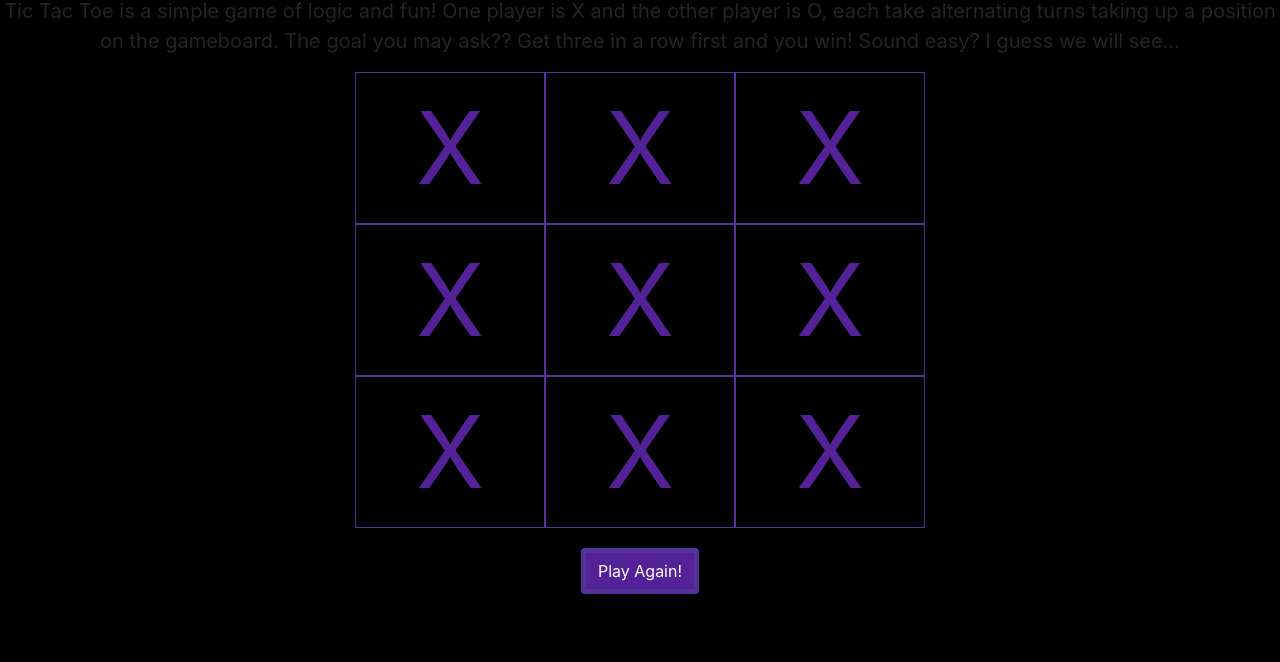
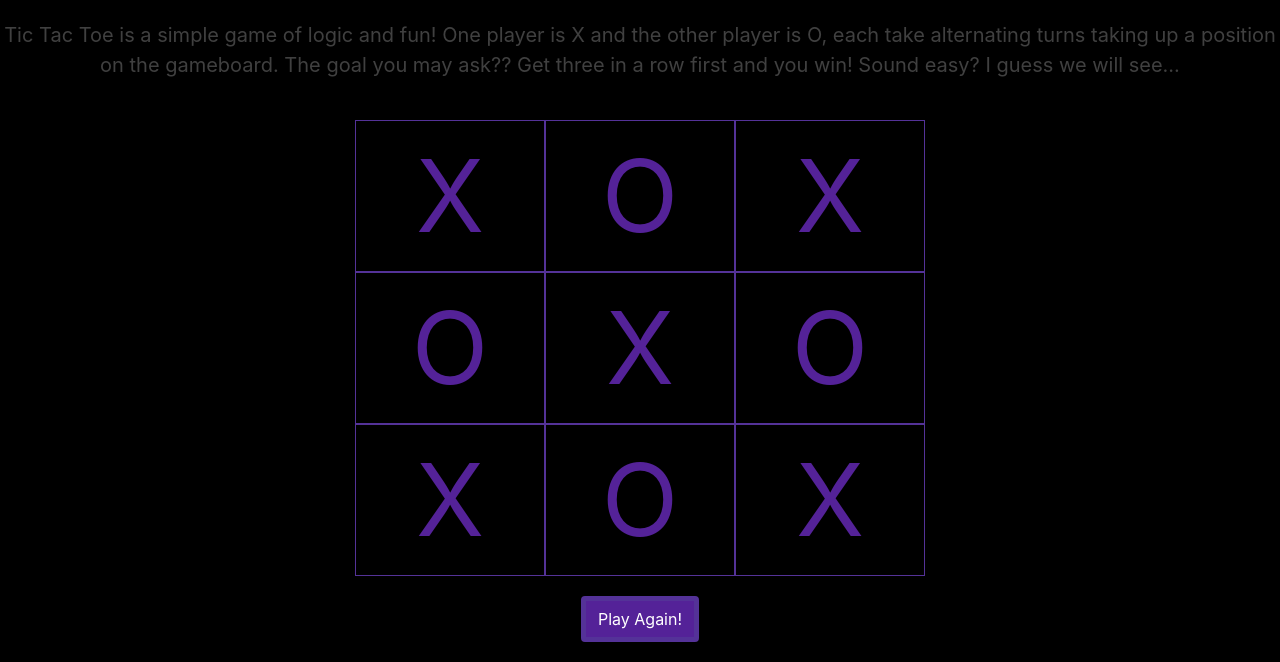
Before and after one commit to Thavriliak/tic-tac-toe-client, a website built with webpack: page index.html in a window 1280 px wide. Shown: the part 342-1004 px from the top of the page. Before the commit the page ends 956 px from the top, so only its background shows below. Built offline with nearby package versions, Linux system fonts and the light colour scheme.

Commit message:
Added JQuery
Added very simple JQuery to begin my Javascript. Trying to figure out
how to make symbols appear on click.

```diff
--- a/assets/styles/index.scss
+++ b/assets/styles/index.scss
@@ -54,8 +54,11 @@ h1 {
 h3 {
   text-align: center;
   font-size: 50px;
+  color: #404040
 }
+
 p {
   text-align: center;
   font-size: 20px;
+  color: #404040
 }
--- a/index.html
+++ b/index.html
@@ -75,10 +75,15 @@
       </div>
       <h1>Tic-Tac-Toe</h1>
       <h3>Instructions</h3>
+      <br>
         <p>Tic Tac Toe is a simple game of logic and fun! One player is X and
           the other player is O, each take alternating turns taking up a position
           on the gameboard. The goal you may ask?? Get three in a row first and
           you win! Sound easy? I guess we will see...</p>
+      <br>
+
+<!-- Made a div to input which player wins when event occurs -->
+      <div class="playerWins"></div>
 
 <!-- Using Bootstrap to create rows and columns for gameboard-->
       <div class="container">
--- a/index.js
+++ b/index.js
@@ -14,3 +14,13 @@ require('./assets/scripts/app.js')
 
 // styles
 require('./assets/styles/index.scss')
+
+$('#box1').text('X')
+$('#box2').text('O')
+$('#box3').text('X')
+$('#box4').text('O')
+$('#box5').text('X')
+$('#box6').text('O')
+$('#box7').text('X')
+$('#box8').text('O')
+$('#box9').text('X')
```
